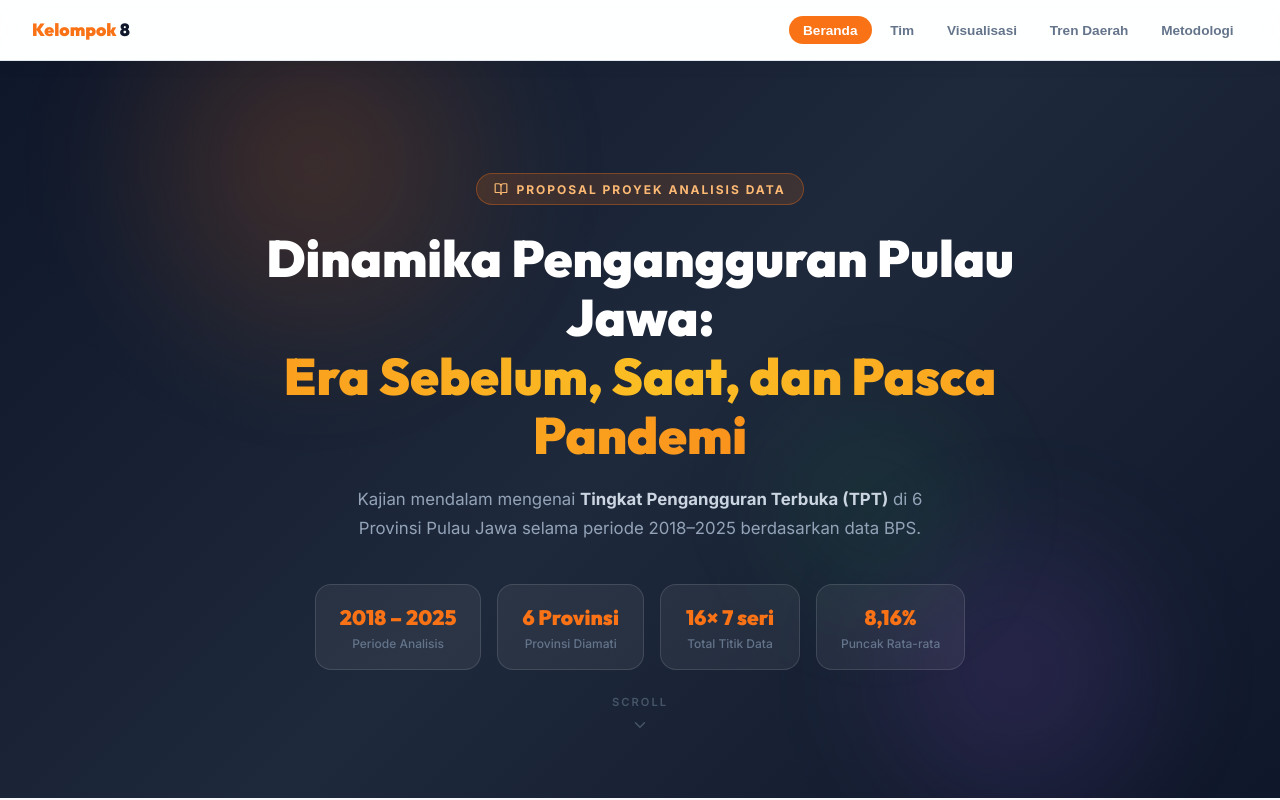
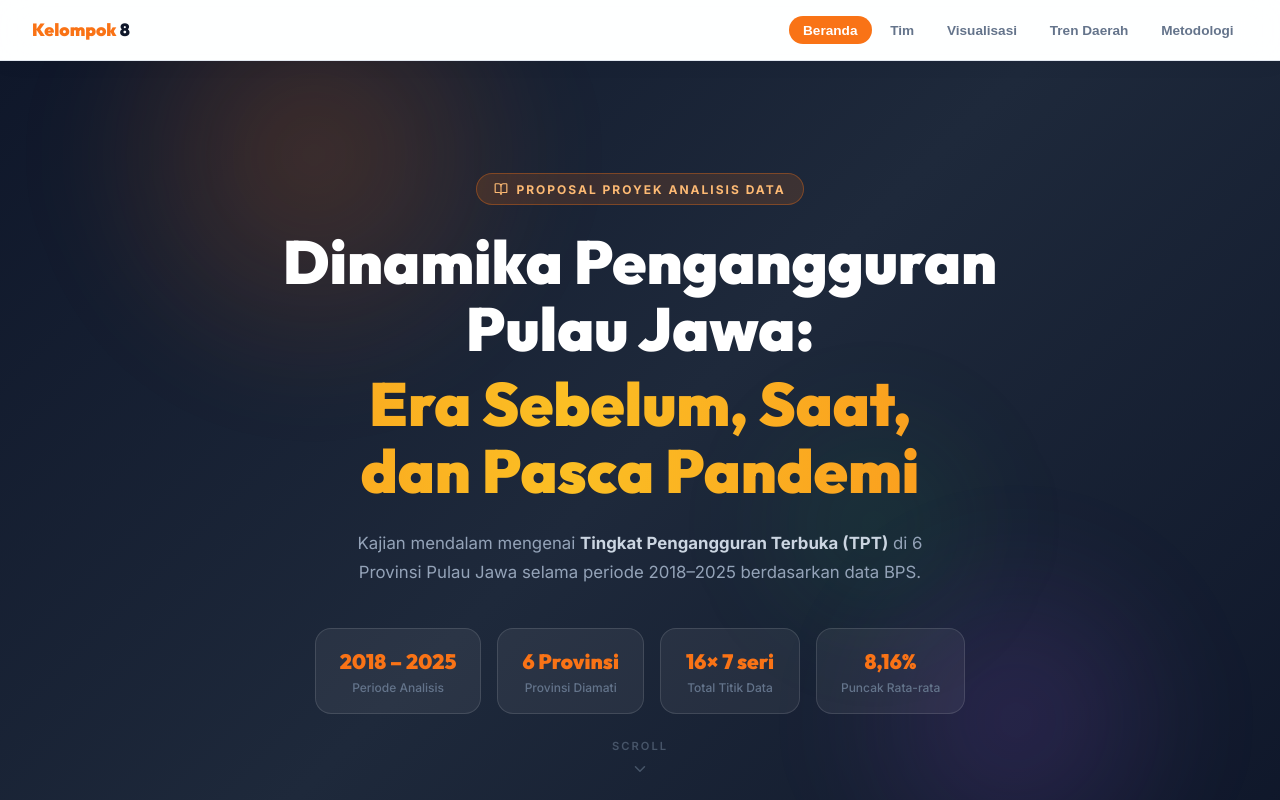
Before and after one commit to PDUUR/statistika-proposal_projek-k8, a React (Vite) app: page / in a window 1280 px wide. Shown: the top 800 px of the page. Built offline with nearby package versions, Linux system fonts and the light colour scheme.

Commit message:
Fix: Align and balance hero title for better layout

```diff
--- a/src/App.jsx
+++ b/src/App.jsx
@@ -318,16 +318,26 @@ const App = () => {
 
           <h1 style={{
             fontFamily: 'Outfit, sans-serif',
-            fontSize: 'clamp(1.8rem, 5vw, 3.2rem)',
+            fontSize: 'clamp(2.2rem, 6vw, 3.8rem)',
             fontWeight: 900,
-            lineHeight: 1.15,
-            marginBottom: '1.25rem',
+            lineHeight: 1.1,
+            marginBottom: '1.5rem',
             animation: 'fadeUp .6s .1s ease both',
+            textWrap: 'balance',
+            maxWidth: '960px',
+            margin: '0 auto 1.5rem',
           }}>
             Dinamika Pengangguran Pulau Jawa:
-            <br />
-            <span style={{ background: 'linear-gradient(90deg,#F97316,#FBBF24,#F97316)', backgroundSize: '200% auto', WebkitBackgroundClip: 'text', WebkitTextFillColor: 'transparent', animation: 'shimmer 3s linear infinite' }}>
-              Era Sebelum, Saat, dan&nbsp;Pasca Pandemi
+            <span style={{
+              display: 'block',
+              marginTop: '0.5rem',
+              background: 'linear-gradient(90deg,#F97316,#FBBF24,#F97316)',
+              backgroundSize: '200% auto',
+              WebkitBackgroundClip: 'text',
+              WebkitTextFillColor: 'transparent',
+              animation: 'shimmer 3s linear infinite'
+            }}>
+              Era Sebelum, Saat, dan Pasca Pandemi
             </span>
           </h1>
 
```
